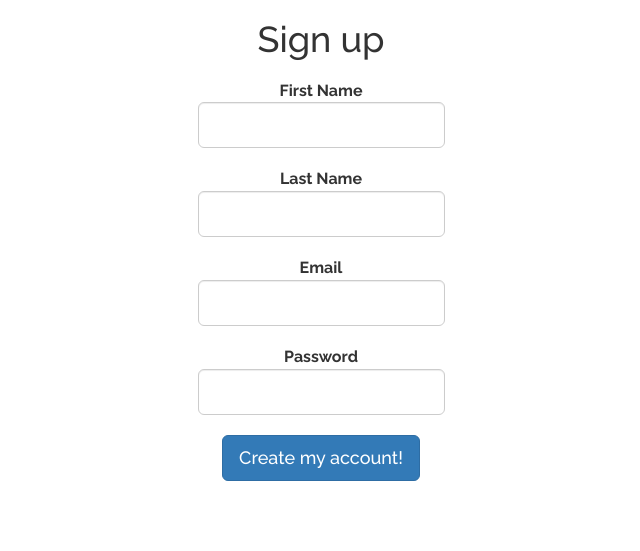
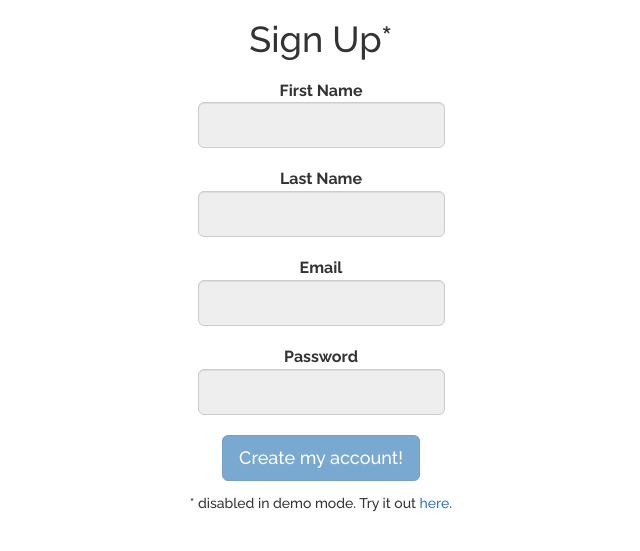
Before and after one commit to AnliYang/bobafetch, a Flask app: page /signup in a window 1280 px wide. Shown: the part 60-611 px from the top of the page, without its empty margins (319-959 px from the left). Run offline with Flask 2, Linux system fonts and the light colour scheme; some libraries are stand-ins or nearby versions.

Commit message:
Add demo-user functionality, including bug-fix to login

```diff
--- a/server.py
+++ b/server.py
@@ -88,7 +88,7 @@ def login_process():
     email = request.form["email"]
     password = request.form["password"]
 
-    user = User.query.filter(email==email).first()
+    user = User.query.filter(User.email==email).first()
 
     if not user:
         flash("No such user")
--- a/templates/signup.html
+++ b/templates/signup.html
@@ -2,32 +2,36 @@
 {% block content %}
 
 <div class="container signup">
-    <h1 class="row" id="auth-title">Sign up</h1>
+    <h1 class="row" id="auth-title">Sign Up*</h1>
     <form action="/signup" method="POST">
         <div class="row form-group form-group-lg">
             <label>First Name
-                <input type="text" name="firstname" class="form-control">
+                <input type="text" name="firstname" class="form-control" disabled>
             </label>
         </div>
         <div class="row form-group form-group-lg">
             <label>Last Name
-                <input type="text" name="lastname" class="form-control">
+                <input type="text" name="lastname" class="form-control" disabled>
             </label>
         </div>
         <div class="row form-group form-group-lg">
             <label>Email
-                <input type="email" name="email" class="form-control">
+                <input type="email" name="email" class="form-control" disabled>
             </label>
         </div>
         <div class="row form-group form-group-lg">
             <label>Password
-                <input type="password" name="password" class="form-control">
+                <input type="password" name="password" class="form-control" disabled>
             </label>
         </div>
         <div class="row form-group form-group-lg">
-        <button type="submit" class="btn btn-primary btn-lg">Create my account!</button>
+        <button type="submit" class="btn btn-primary btn-lg" disabled>Create my account!</button>
         </div>
     </form>
+    <h5 class="row" id="demo-note">* disabled in demo mode. Try it out <a href="/login">here</a>.
 </div>
 
 {% endblock %}
+
+
+<li><a href="/login"><i class="fa fa-sign-in"></i> Log In</a></li>
```
Also changed, not shown: model.py (+15 -3 lines), static/js/demo-login.js (added, +16 -0 lines), templates/login.html (+7 -3 lines).
